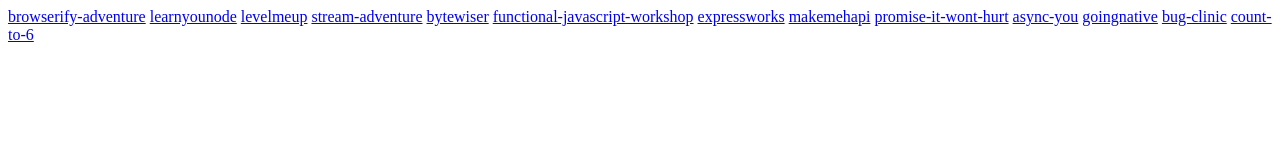
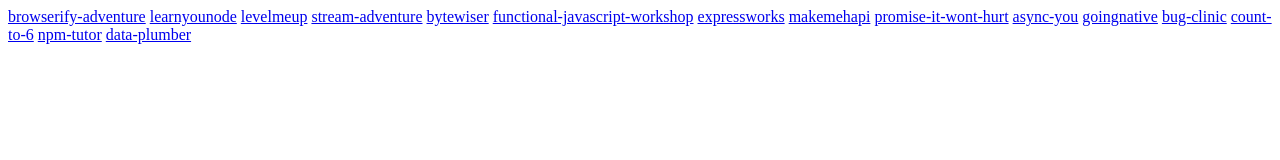
Before and after one commit to generalhenry/nodeschool-interactive, a website: page public/index.html in a window 1280 px wide. Drawn offline with Linux system fonts and the light colour scheme.

Commit message:
added new workshops

```diff
--- a/public/index.html
+++ b/public/index.html
@@ -18,8 +18,5 @@
 <a href='/bug-clinic'>bug-clinic</a>
 <!--<a href='/introtowebgl'>introtowebgl</a> install issues-->
 <a href='/count-to-6'>count-to-6</a>
-<!--
-  todo
-    npm-tutor
-    data-plumber
--->
+<a href='/npm-tutor'>npm-tutor</a>
+<a href='/data-plumber'>data-plumber</a>
```
